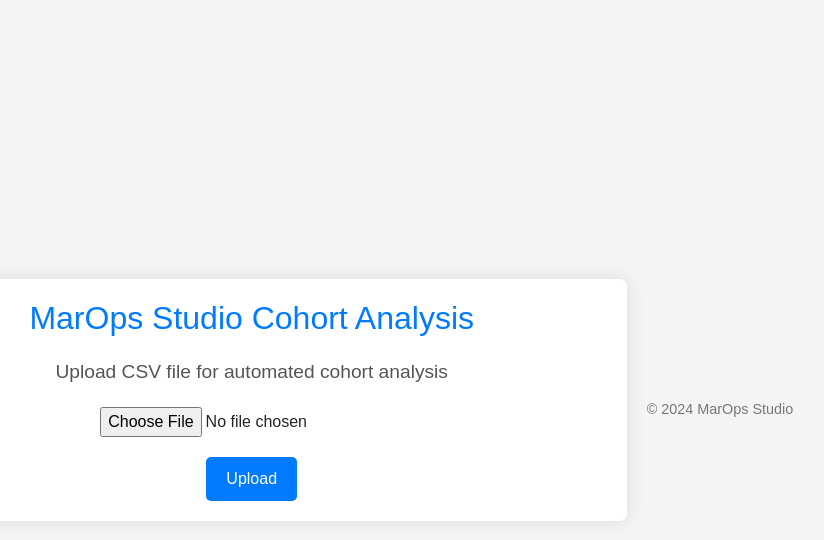
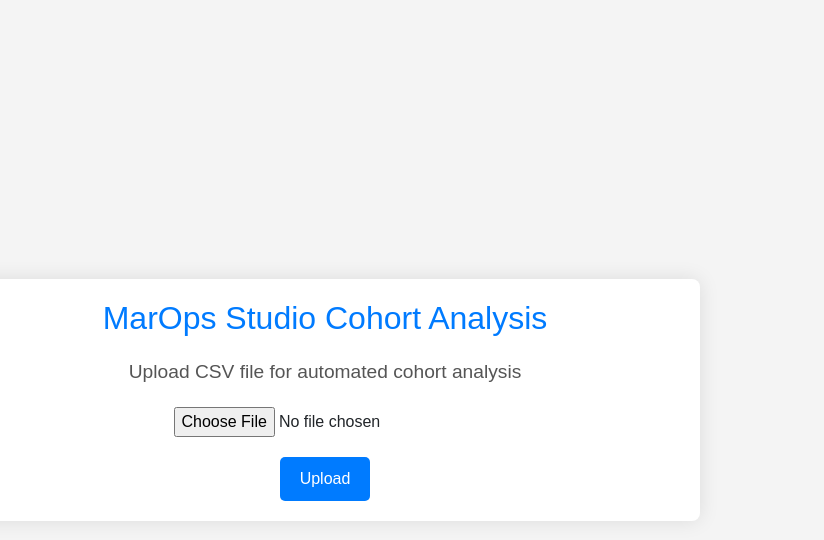
Before and after one commit to mark-shore/cohort-analysis, a Flask app: page / in a window 1280 px wide. Shown: the top 540 px of the page, without its empty margins (315-1139 px from the left). Run offline with Flask 3, Linux system fonts and the light colour scheme; some libraries are stand-ins or nearby versions.

Commit message:
Removed footer

```diff
--- a/templates/index.html
+++ b/templates/index.html
@@ -24,7 +24,6 @@
         </div>
         {% endif %}
     </div>
-    <footer>&copy; 2024 MarOps Studio</footer>
     <script src="{{ url_for('static', filename='js/bootstrap.bundle.min.js') }}"></script>
 </body>
 </html>
```
